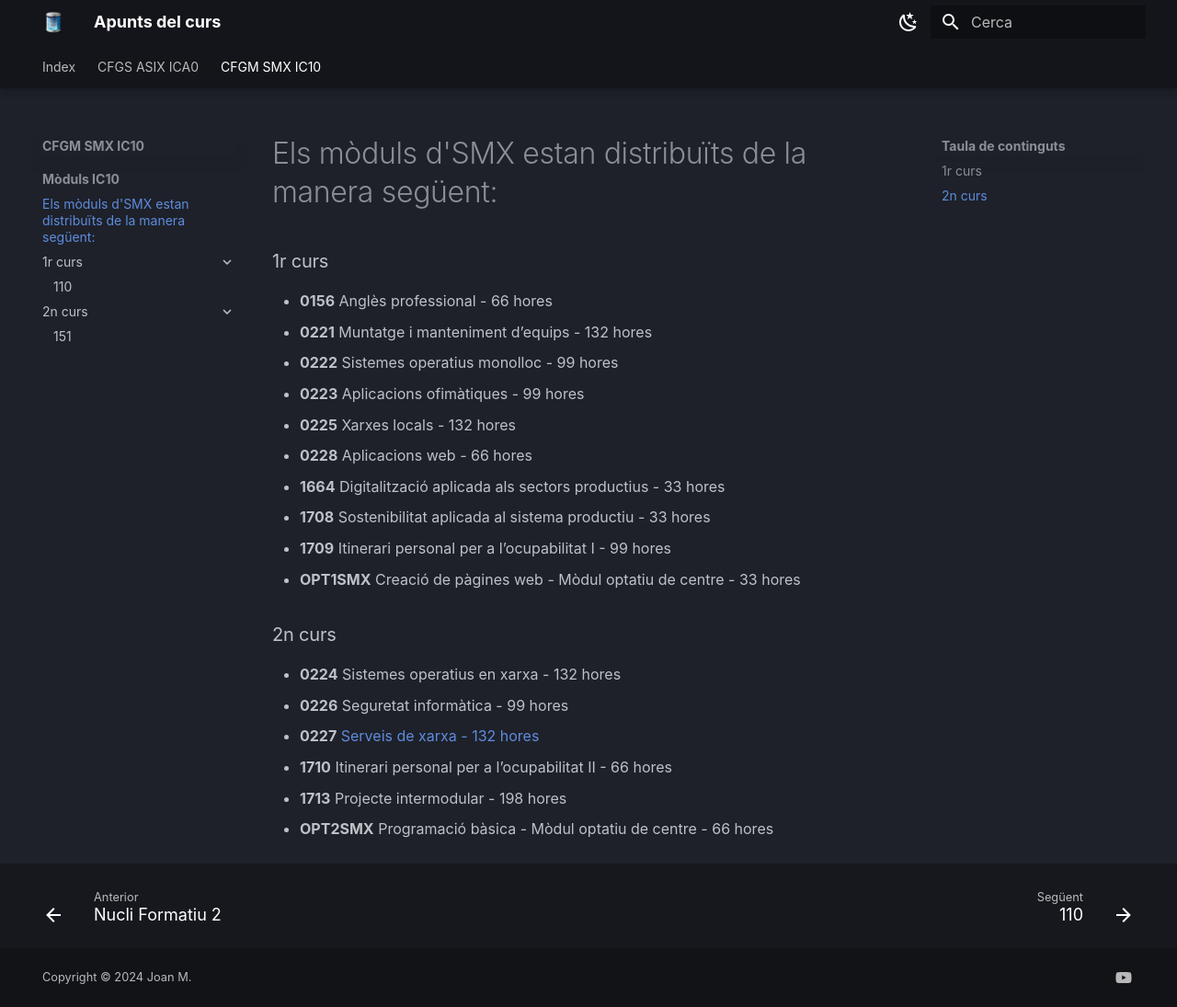
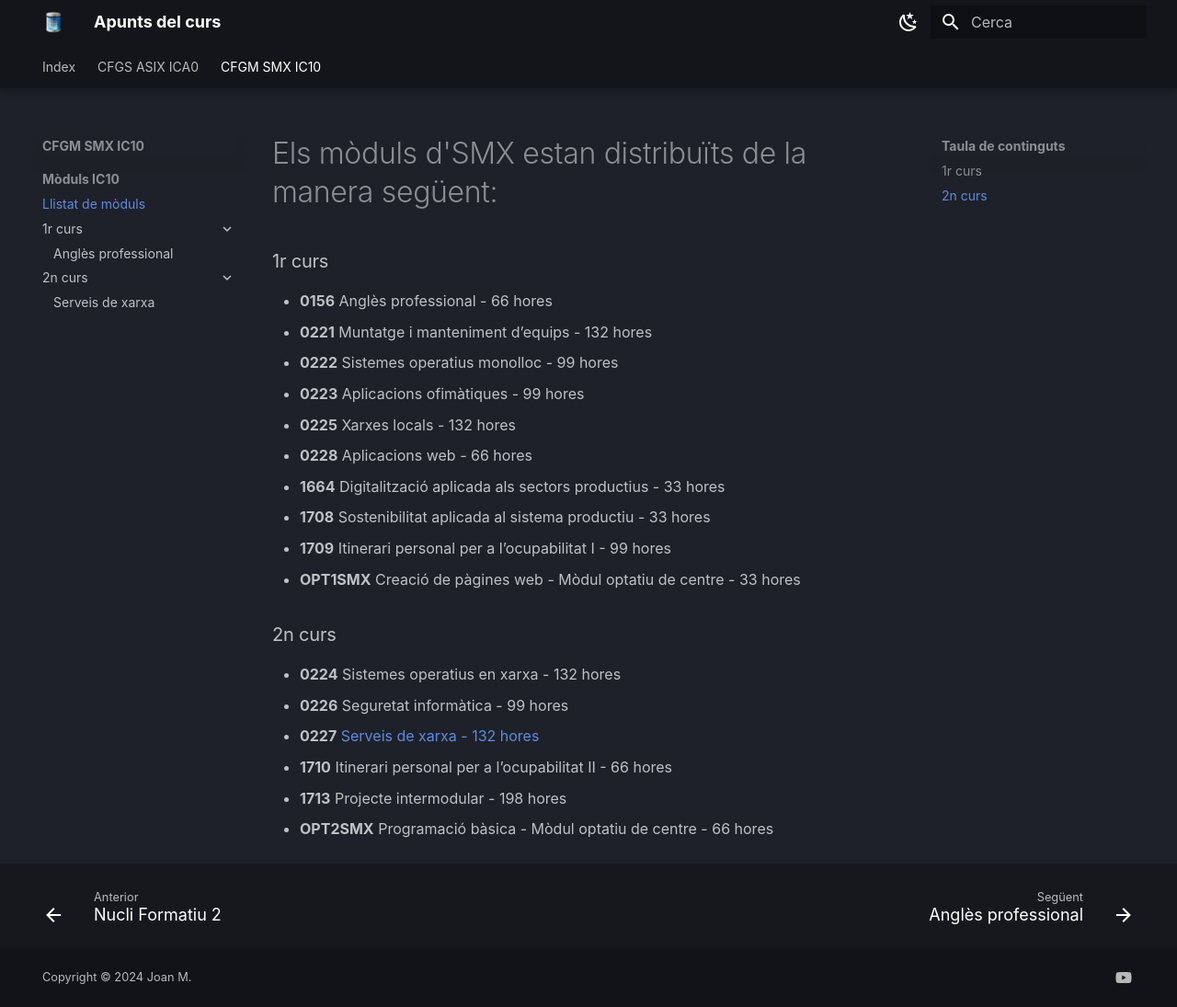
Before and after one commit to operatiu/apunts, an MkDocs documentation site: the page built from docs/ic10-Smx/ic10.md, in a window 1280 px wide and 1095 px high. Shown: the whole window at 92% size. Built offline with MkDocs 1.6.1 and Material for MkDocs 9.7.7, drawn with Linux system fonts in a browser that asks for light colours; some web fonts are replaced.

Commit message:
Update mkdocs.yml

```diff
--- a/mkdocs.yml
+++ b/mkdocs.yml
@@ -111,10 +111,10 @@ nav:
 
   - CFGM SMX IC10:
     - Mòduls IC10:
-      - ic10-Smx/ic10.md
+      - Llistat de mòduls: ic10-Smx/ic10.md
 
       - 1r curs:
-        - 0156: ic10-Smx/0156-ANG/0156.md
+        - Anglès professional: ic10-Smx/0156-ANG/0156.md
 
       - 2n curs:
-        - 0227: ic10-Smx/0227-SX/0227.md
+        - Serveis de xarxa: ic10-Smx/0227-SX/0227.md
```
